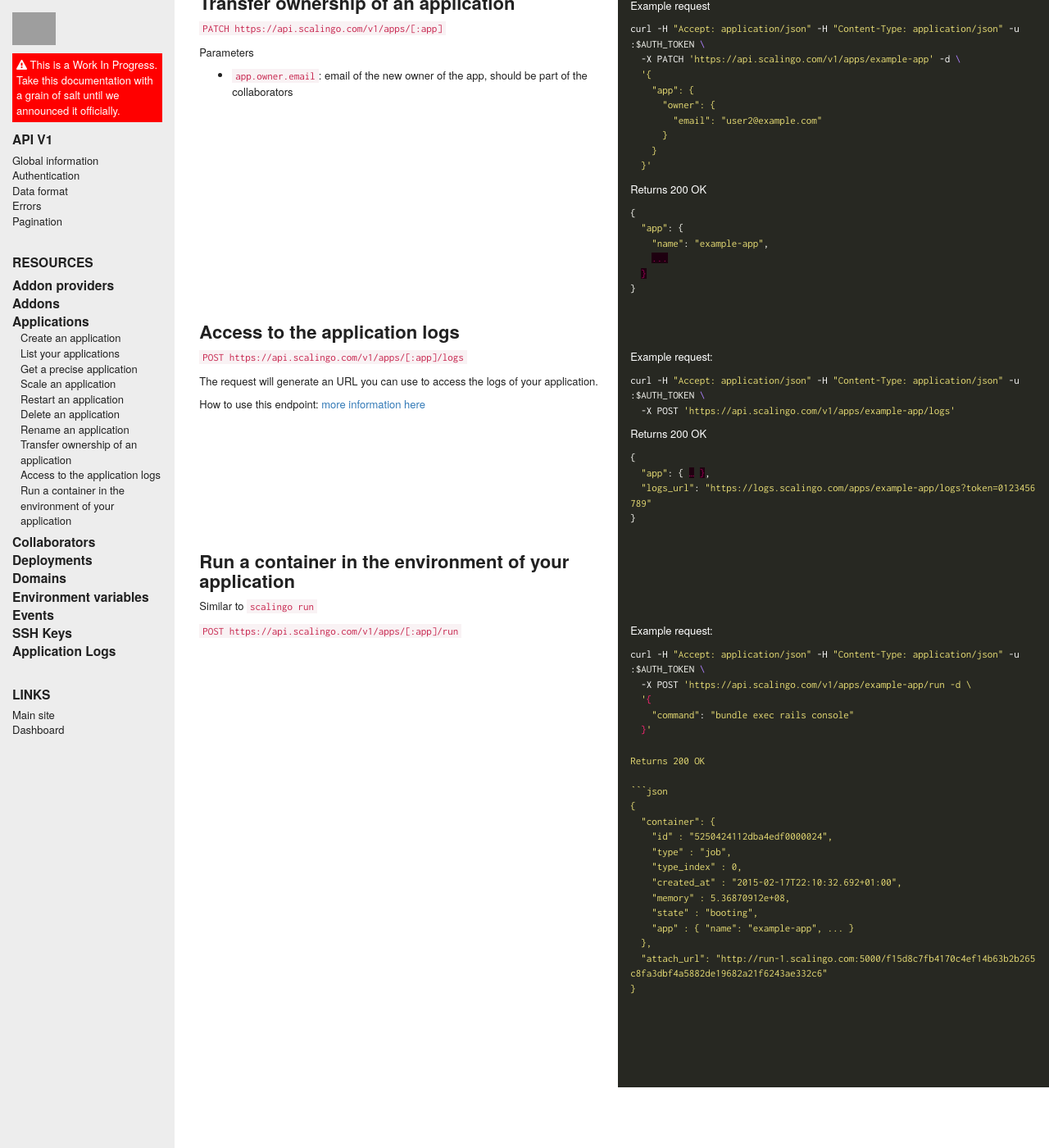
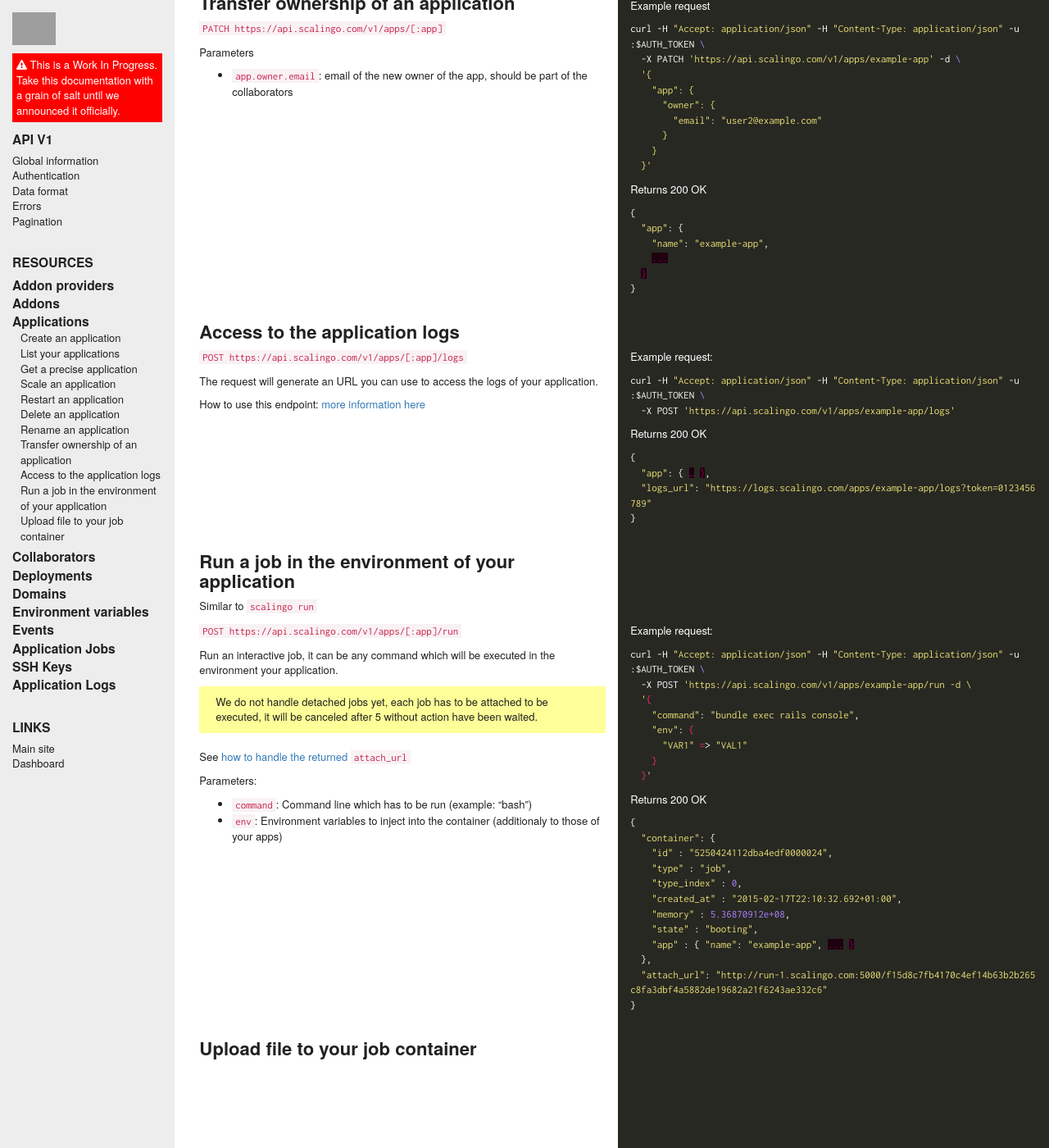
Before and after one commit to xcarpentier/developers.scalingo.com, a Jekyll site: the page built from apps.html, in a window 1280 px wide and 1400 px high, scrolled down 3482 px. Shown: the whole window at 82% size. Built offline with Jekyll 4.4.1, drawn with Linux system fonts in a browser that asks for light colours; nearby versions of some CDN libraries; grey boxes are pictures that could not be loaded.

Commit message:
Run custom jobs documentation

````diff
--- a/_includes/apps_toc.html
+++ b/_includes/apps_toc.html
@@ -1 +1 @@
-<ul class='list-unstyled'><li ><a href='apps.html#create-an-application'>Create an application</a></li><li ><a href='apps.html#list-your-applications'>List your applications</a></li><li ><a href='apps.html#get-a-precise-application'>Get a precise application</a></li><li ><a href='apps.html#scale-an-application'>Scale an application</a></li><li ><a href='apps.html#restart-an-application'>Restart an application</a></li><li ><a href='apps.html#delete-an-application'>Delete an application</a></li><li ><a href='apps.html#rename-an-application'>Rename an application</a></li><li ><a href='apps.html#transfer-ownership-of-an-application'>Transfer ownership of an application</a></li><li ><a href='apps.html#access-to-the-application-logs'>Access to the application logs</a></li><li ><a href='apps.html#run-a-container-in-the-environment-of-your-application'>Run a container in the environment of your application</a></li></ul>
+<ul class='list-unstyled'><li ><a href='apps.html#create-an-application'>Create an application</a></li><li ><a href='apps.html#list-your-applications'>List your applications</a></li><li ><a href='apps.html#get-a-precise-application'>Get a precise application</a></li><li ><a href='apps.html#scale-an-application'>Scale an application</a></li><li ><a href='apps.html#restart-an-application'>Restart an application</a></li><li ><a href='apps.html#delete-an-application'>Delete an application</a></li><li ><a href='apps.html#rename-an-application'>Rename an application</a></li><li ><a href='apps.html#transfer-ownership-of-an-application'>Transfer ownership of an application</a></li><li ><a href='apps.html#access-to-the-application-logs'>Access to the application logs</a></li><li ><a href='apps.html#run-a-job-in-the-environment-of-your-application'>Run a job in the environment of your application</a></li><li ><a href='apps.html#upload-file-to-your-job-container'>Upload file to your job container</a></li></ul>
--- /dev/null
+++ b/_includes/jobs_toc.html
@@ -0,0 +1 @@
+<ul class='list-unstyled'><li ><a href='jobs.html#access-your-job-container'>Access your job container</a></li><li ><a href='jobs.html#update-your-job-container'>Update your job container</a></li><li ><a href='jobs.html#upload-a-file-to-your-job-container'>Upload a file to your job container</a></li></ul>
--- a/_includes/list_of_resources.html
+++ b/_includes/list_of_resources.html
@@ -6,5 +6,6 @@
 <li class='resource'><a href='domains.html'><strong>Domains</strong></a>{% if page.path == 'domains.html' %}{% include domains_toc.html %}{% endif %}</li>
 <li class='resource'><a href='environment.html'><strong>Environment variables</strong></a>{% if page.path == 'environment.html' %}{% include environment_toc.html %}{% endif %}</li>
 <li class='resource'><a href='events.html'><strong>Events</strong></a>{% if page.path == 'events.html' %}{% include events_toc.html %}{% endif %}</li>
+<li class='resource'><a href='jobs.html'><strong>Application Jobs</strong></a>{% if page.path == 'jobs.html' %}{% include jobs_toc.html %}{% endif %}</li>
 <li class='resource'><a href='keys.html'><strong>SSH Keys</strong></a>{% if page.path == 'keys.html' %}{% include keys_toc.html %}{% endif %}</li>
 <li class='resource'><a href='logs.html'><strong>Application Logs</strong></a>{% if page.path == 'logs.html' %}{% include logs_toc.html %}{% endif %}</li>
--- a/apps.html
+++ b/apps.html
@@ -427,12 +427,29 @@
 </div>
 
 </div></div><div class='row'><div class='col-xs-12 col-sm-6 sidebar-text'>
-<h2 id="run-a-container-in-the-environment-of-your-application">Run a container in the environment of your application</h2>
+<h2 id="run-a-job-in-the-environment-of-your-application">Run a job in the environment of your application</h2>
 
 <p>Similar to <code class="highlighter-rouge">scalingo run</code></p>
 
 </div><div class='hidden-xs col-xs-12 col-sm-6 sidebar-code'></div></div><div class='row'><div class='col-xs-12 col-sm-6 sidebar-text'>
 <p><code class="highlighter-rouge">POST https://api.scalingo.com/v1/apps/[:app]/run</code></p>
+
+<p>Run an interactive job, it can be any command which will be executed in the
+environment your application.</p>
+
+<blockquote>
+  We do not handle detached jobs yet, each job has to be attached to be executed,
+  it will be canceled after 5 without action have been waited.
+</blockquote>
+
+<p>See <a href="/jobs.html">how to handle the returned <code class="highlighter-rouge">attach_url</code></a></p>
+
+<p>Parameters:</p>
+
+<ul>
+  <li><code class="highlighter-rouge">command</code>: Command line which has to be run (example: “bash”)</li>
+  <li><code class="highlighter-rouge">env</code>: Environment variables to inject into the container (additionaly to those of your apps)</li>
+</ul>
 
 </div><div class='col-xs-12 col-sm-6 sidebar-code'>
 <p>Example request:</p>
@@ -440,24 +457,32 @@
 <div class="highlighter-rouge"><pre class="highlight"><code>curl -H <span class="s2">"Accept: application/json"</span> -H <span class="s2">"Content-Type: application/json"</span> -u :<span class="nv">$AUTH_TOKEN</span> <span class="se">\</span>
   -X POST <span class="s1">'https://api.scalingo.com/v1/apps/example-app/run -d \
   '</span><span class="o">{</span>
-    <span class="s2">"command"</span>: <span class="s2">"bundle exec rails console"</span>
+    <span class="s2">"command"</span>: <span class="s2">"bundle exec rails console"</span>,
+    <span class="s2">"env"</span>: <span class="o">{</span>
+      <span class="s2">"VAR1"</span> <span class="o">=</span>&gt; <span class="s2">"VAL1"</span>
+    <span class="o">}</span>
   <span class="o">}</span><span class="s1">'
-
-Returns 200 OK
-
-```json
-{
-  "container": {
-    "id" : "5250424112dba4edf0000024",
-    "type" : "job",
-    "type_index" : 0,
-    "created_at" : "2015-02-17T22:10:32.692+01:00",
-    "memory" : 5.36870912e+08,
-    "state" : "booting",
-    "app" : { "name": "example-app", ... }
-  },
-  "attach_url": "http://run-1.scalingo.com:5000/f15d8c7fb4170c4ef14b63b2b265c8fa3dbf4a5882de19682a21f6243ae332c6"
-}
 </span></code></pre>
 </div>
-</div></div>
+
+<p>Returns 200 OK</p>
+
+<div class="highlighter-rouge"><pre class="highlight"><code><span class="p">{</span><span class="w">
+  </span><span class="s2">"container"</span><span class="p">:</span><span class="w"> </span><span class="p">{</span><span class="w">
+    </span><span class="s2">"id"</span><span class="w"> </span><span class="p">:</span><span class="w"> </span><span class="s2">"5250424112dba4edf0000024"</span><span class="p">,</span><span class="w">
+    </span><span class="s2">"type"</span><span class="w"> </span><span class="p">:</span><span class="w"> </span><span class="s2">"job"</span><span class="p">,</span><span class="w">
+    </span><span class="s2">"type_index"</span><span class="w"> </span><span class="p">:</span><span class="w"> </span><span class="mi">0</span><span class="p">,</span><span class="w">
+    </span><span class="s2">"created_at"</span><span class="w"> </span><span class="p">:</span><span class="w"> </span><span class="s2">"2015-02-17T22:10:32.692+01:00"</span><span class="p">,</span><span class="w">
+    </span><span class="s2">"memory"</span><span class="w"> </span><span class="p">:</span><span class="w"> </span><span class="mf">5.36870912e+08</span><span class="p">,</span><span class="w">
+    </span><span class="s2">"state"</span><span class="w"> </span><span class="p">:</span><span class="w"> </span><span class="s2">"booting"</span><span class="p">,</span><span class="w">
+    </span><span class="s2">"app"</span><span class="w"> </span><span class="p">:</span><span class="w"> </span><span class="p">{</span><span class="w"> </span><span class="s2">"name"</span><span class="p">:</span><span class="w"> </span><span class="s2">"example-app"</span><span class="p">,</span><span class="w"> </span><span class="err">...</span><span class="w"> </span><span class="err">}</span><span class="w">
+  </span><span class="p">},</span><span class="w">
+  </span><span class="s2">"attach_url"</span><span class="p">:</span><span class="w"> </span><span class="s2">"http://run-1.scalingo.com:5000/f15d8c7fb4170c4ef14b63b2b265c8fa3dbf4a5882de19682a21f6243ae332c6"</span><span class="w">
+</span><span class="p">}</span><span class="w">
+</span></code></pre>
+</div>
+
+</div></div><div class='row'><div class='col-xs-12 col-sm-6 sidebar-text'>
+<h2 id="upload-file-to-your-job-container">Upload file to your job container</h2>
+
+</div><div class='hidden-xs col-xs-12 col-sm-6 sidebar-code'></div></div>
````
Also changed, not shown: jobs.html (added, +91 -0 lines), markdown/apps.md (+25 -2 lines), markdown/jobs.md (added, +90 -0 lines).
